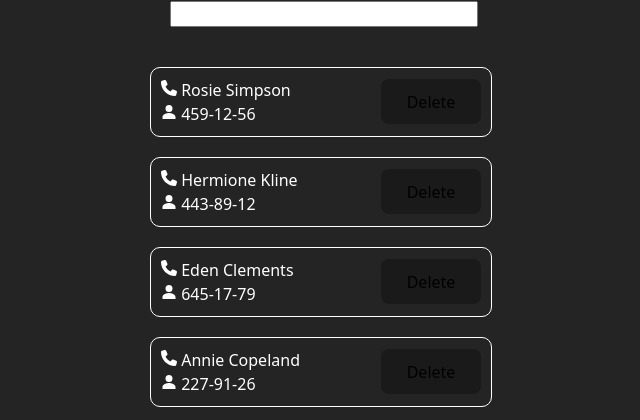
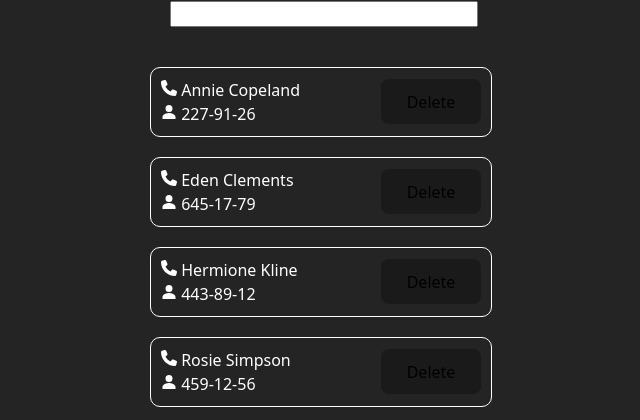
Before and after one commit to onurdoker/goit-react-hw-03, a React (Vite) app: page / in a window 1280 px wide. Shown: the part 416-836 px from the top of the page, without its empty margins (319-959 px from the left). Built offline with nearby package versions, Linux system fonts and the light colour scheme.

Commit message:
Search ability activated

```diff
--- a/src/App.jsx
+++ b/src/App.jsx
@@ -5,11 +5,9 @@ import { useState } from "react";
 import ContactForm from "./components/contactform/ContactForm";
 import SearchBox from "./components/searchbox/SearchBox.jsx";
 import ContactList from "./components/ContactList/ContactList";
-import Contact from "./components/contact/Contact";
 
 function App() {
 
-  console.log(Contact);
   const [contact, setContact] = useState({
                                            name: "",
                                            phone: "",
@@ -18,18 +16,12 @@ function App() {
   const [searchedPerson, setSearchedPerson] = useState("");
 
   const handleAddContact = (value) => {
-    //! name: value.name
-    //! phone: value.phone
     setContact(value);
   };
 
   const handleSearchChange = (value) => {
     setSearchedPerson(value.toLowerCase());
   };
-
-  //TODO => Do not forget to delete console.log
-  // console.log(contact);
-  // console.log(searchedPerson);
 
   return (
       <div>
@@ -38,7 +30,10 @@ function App() {
         <SearchBox
             handleSearchChange={handleSearchChange}
         />
-        <ContactList />
+        <ContactList
+            contact={contact}
+            searchedPerson={searchedPerson}
+        />
 
 
       </div>
--- a/src/components/ContactList/ContactList.jsx
+++ b/src/components/ContactList/ContactList.jsx
@@ -5,15 +5,31 @@ import styles from "./ContactList.module.css";
 
 import Contact from "../contact/Contact";
 
-const ContactList = () => {
+const ContactList = ({
+                       contact,
+                       searchedPerson,
+                     }) => {
 
+
+  let modifiedContacts = [];
+
+  if (searchedPerson) {
+    modifiedContacts = Contact.filter((person) => person.name.toLowerCase()
+                                                        .startsWith(searchedPerson));
+  } else {
+    modifiedContacts = Contact.sort((a,
+                                     b) => a.name.localeCompare(b.name));
+  }
 
   return (
       <div className={styles.body}>
         <ul>
-          {Contact.map((person) => (
-              <div className={styles.card}>
-                <li key={person.id}>
+          {modifiedContacts.map((person) => (
+              <div
+                  className={styles.card}
+                  key={person.id}
+              >
+                <li>
                   <FaPhone /> {person.name} <br />
                   <IoPersonSharp /> {person.number}
                 </li>
```
